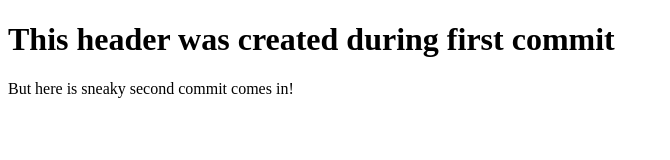
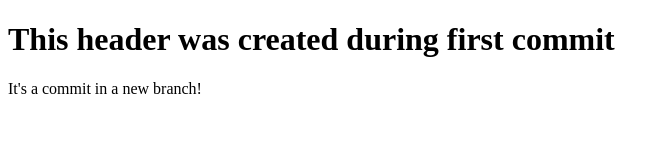
Before and after one commit to divinemuffin/ionic, a plain HTML site: page index.html in a window 1280 px wide. Shown: the whole page, without its empty margins (0-670 px from the left). Drawn offline with Linux system fonts and the light colour scheme.

Commit message:
new branch!

```diff
--- a/index.html
+++ b/index.html
@@ -8,6 +8,6 @@
 </head>
 <body>
     <h1>This header was created during first commit</h1>
-    <p>But here is sneaky second commit comes in!</p>
+    <p>It's a commit in a new branch!</p>
 </body>
 </html>
```
